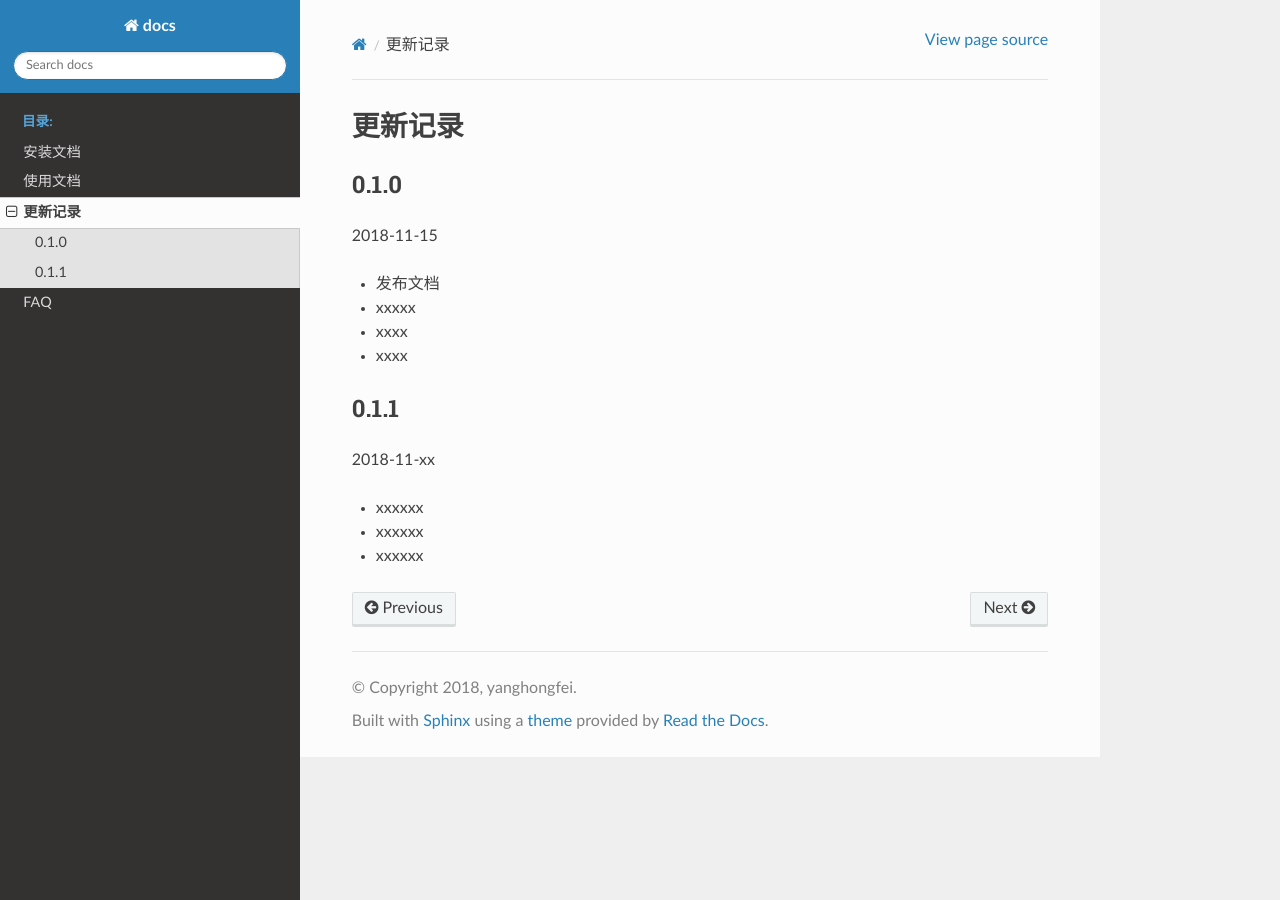
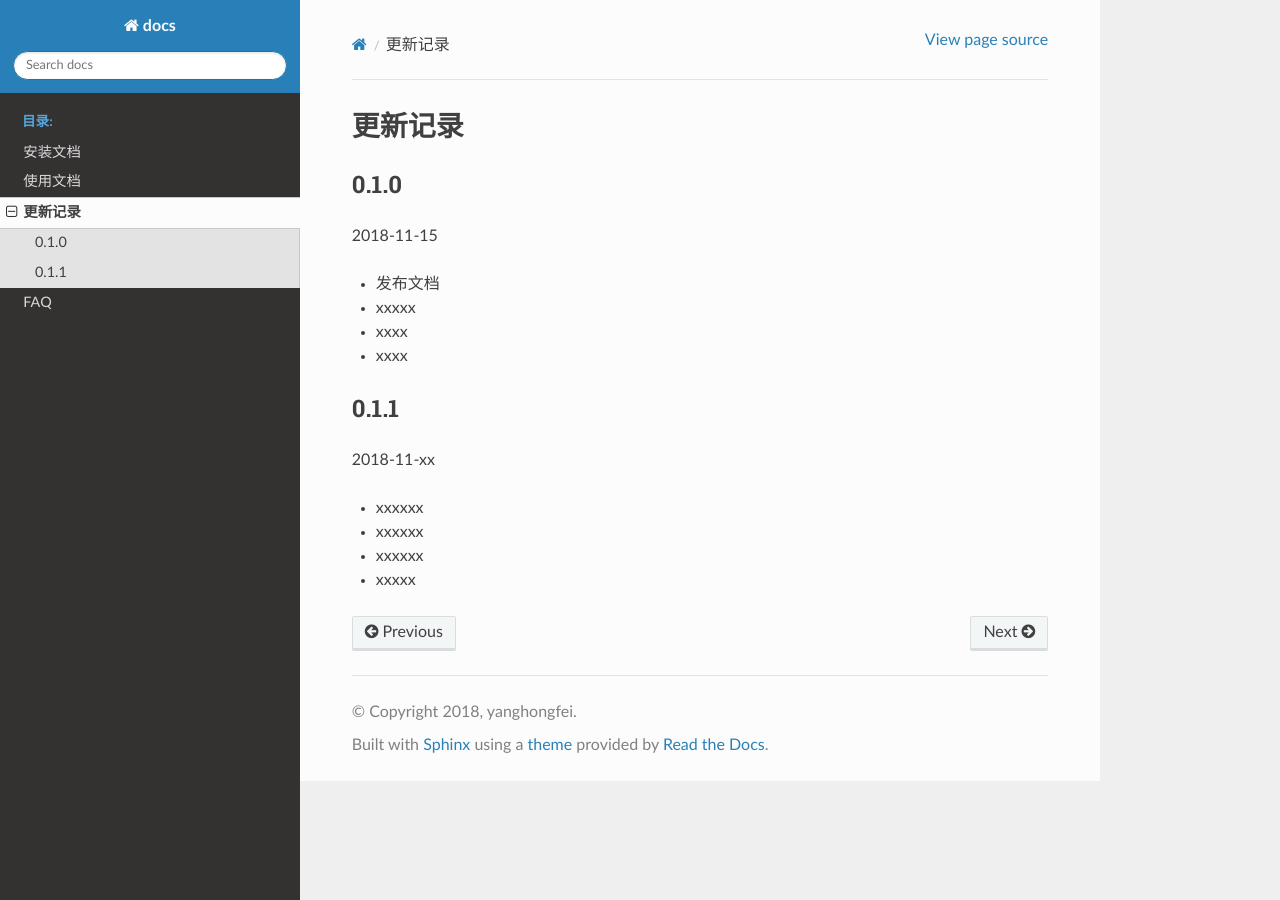
Before and after one commit to opendevops-cn/opendevops, a Sphinx documentation site: the page built from docs/source/change_log.md, in a window 1280 px wide. Built offline with Sphinx 7.4.7 and the Read the Docs theme 2.0.0, drawn with Linux system fonts in a browser that asks for light colours; pages that are not in the unit, such as notebooks, are missing from menus.

Commit message:
Updata Docs

```diff
--- a/docs/source/change_log.md
+++ b/docs/source/change_log.md
@@ -16,3 +16,4 @@
 - xxxxxx
 - xxxxxx
 - xxxxxx
+- xxxxx
```
Also changed, not shown: 2 other files.
